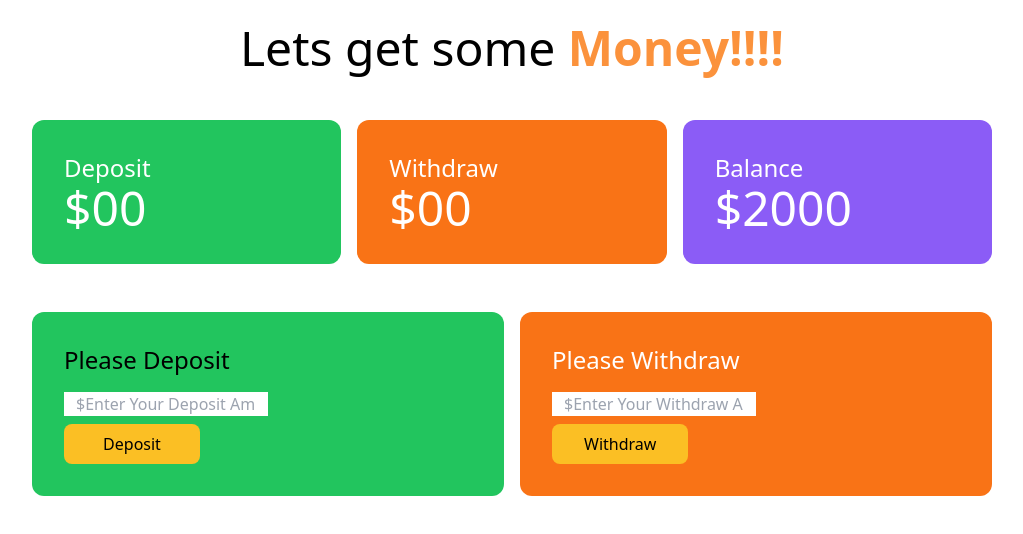
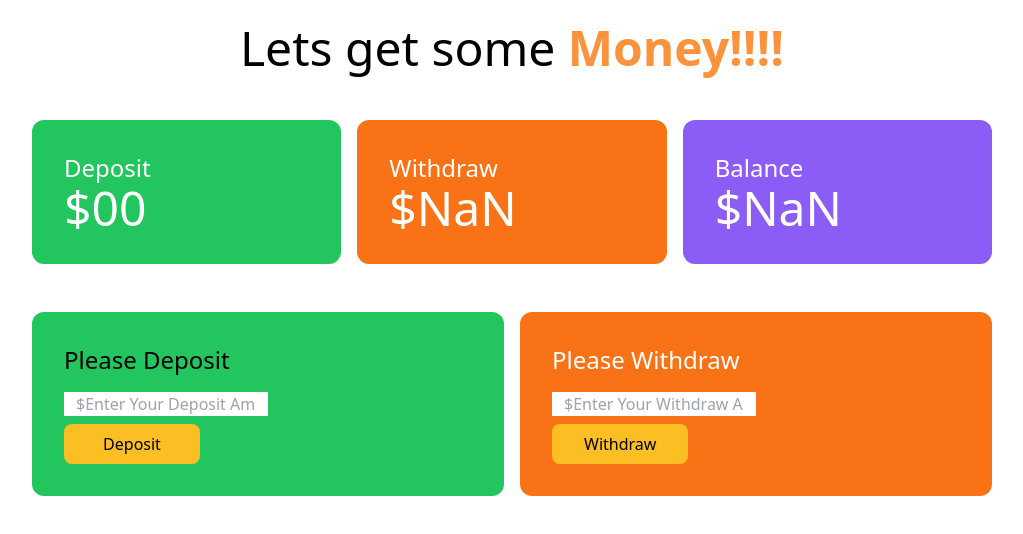
Before and after one commit to HamjaMohtadee04/JS_DOM_Events_practical, a plain HTML site: page bank.html in a window 1280 px wide. Both pictures are taken after a click on the button "Withdraw". Shown: the whole page, without its empty margins (128-1151 px from the left). Drawn offline with nearby package versions, Linux system fonts and the light colour scheme.

Commit message:
withdraw added

```diff
--- a/bank.html
+++ b/bank.html
@@ -21,7 +21,7 @@
 
                 <div class="bg-orange-500 p-8 rounded-xl">
                     <h4 class="text-2xl">Withdraw</h4>
-                <h3 id="initialWithdrawAmount" class="text-5xl">$00</h3>
+                <h3 id="initialWithdrawAmount" class="text-5xl">$<span id="withdrawTotal">00</span></h3>
                 </div>
 
                 <div class="bg-violet-500 p-8 rounded-xl">
@@ -50,5 +50,6 @@
          </section>
         </main>
         <script src="js/deposit.js"></script>
+        <script src="js/withdraw.js"></script>
 </body>
 </html>
--- /dev/null
+++ b/js/withdraw.js
@@ -0,0 +1,37 @@
+const WithdrawButtonId = document.getElementById("WithdrawButton").addEventListener("click",function(){
+    // console.log("clicked withdrawbutton");
+    //step 2 get the input field amount
+    const userWithdrawField  = document.getElementById("userWithdraw");
+    const WithdrawButtonIdString = userWithdrawField.value;
+    const WithDrawFieldvalue = parseFloat(WithdrawButtonIdString);
+    // console.log(WithDrawFieldvalue);
+
+ const initialwithdrawamount = document.getElementById("withdrawTotal");
+ const initialwithdrawValue = initialwithdrawamount.innerText;
+ const initialWithdraw = parseFloat(initialwithdrawValue);
+
+ //for balance
+ const initialBalance = document.getElementById("balance_total");
+ const initialBalanceString = initialBalance.innerText;
+ const previousinitialBalance = parseFloat(initialBalanceString);
+ console.log(previousinitialBalance);
+
+
+
+ const totalwithdraw = initialWithdraw + WithDrawFieldvalue;
+//  console.log(totalwithdraw);
+
+//set the withdraw total
+initialwithdrawamount.innerText = totalwithdraw;
+
+
+//set the current balance
+
+const currentBalance = previousinitialBalance - totalwithdraw;
+// console.log(currentBalance);
+//set the current balance
+initialBalance.innerText = currentBalance;
+
+ //clear userwithdraw input field
+     userWithdrawField.value = '';
+});
```
